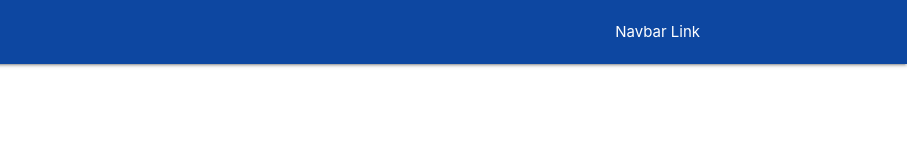
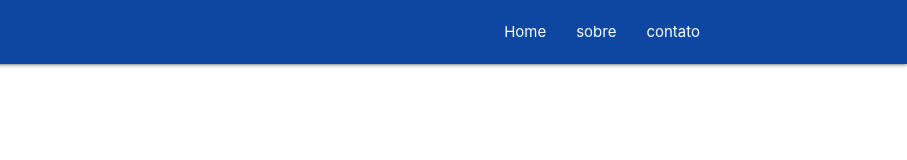
Before and after one commit to jeffer1312/materialize, a plain HTML site: page index.html in a window 1280 px wide. Shown: the full height of the page, 373-1280 px from the left. Drawn offline with nearby package versions, Linux system fonts and the light colour scheme.

Commit message:
fazendo menu desktop e mobile

```diff
--- a/index.html
+++ b/index.html
@@ -17,11 +17,15 @@
         <div class="nav-wrapper container">
             <a id="logo-container" href="#" class="brand-logo"><img src="./images/logobranca1.png"></a>
             <ul class="right hide-on-med-and-down">
-                <li><a href="#">Navbar Link</a></li>
+                <li><a href="#">Home</a></li>
+                <li><a href="#">sobre</a></li>
+                <li><a href="#">contato</a></li>
             </ul>
 
             <ul id="nav-mobile" class="sidenav">
-                <li><a href="#">Navbar Link</a></li>
+                <li><a href="#">Home</a></li>
+                <li><a href="#">sobre</a></li>
+                <li><a href="#">contato</a></li>
             </ul>
             <a href="#" data-target="nav-mobile" class="sidenav-trigger"><i class="material-icons">menu</i></a>
         </div>
```
